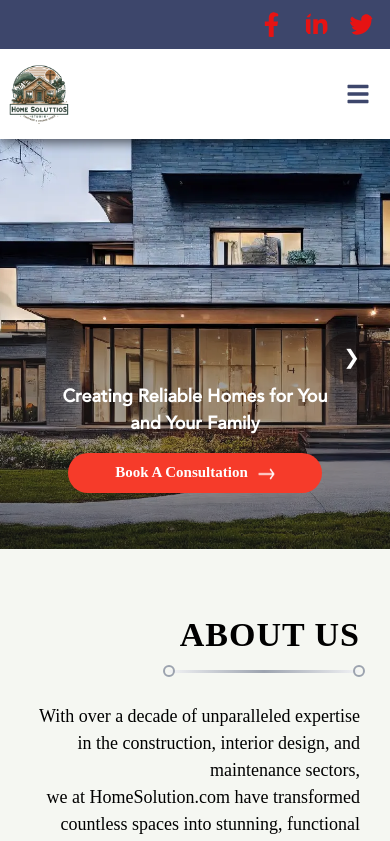
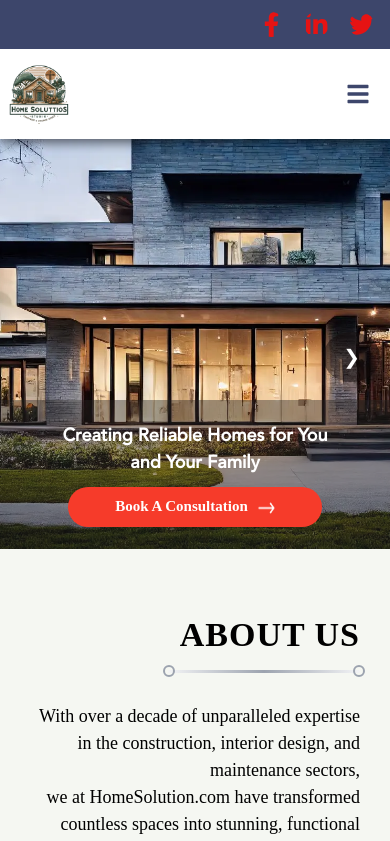
Before and after one commit to ChinmayaKumarJagadev/HomeSolution, a Next.js app: page / in a window 390 px wide. Shown: the top 841 px of the page. Built offline with nearby package versions, Linux system fonts and the light colour scheme; a web font is replaced by a local one.

Commit message:
fix new changes

```diff
--- a/src/styles/hero.module.css
+++ b/src/styles/hero.module.css
@@ -161,13 +161,13 @@
     padding: 10px 20px;
   }
   .designInfo{
-    top: 60%;
+    top: 73%;
   }
   .designInfoContainer{
     display: flex;
     align-items: center;
     flex-direction: column;
-    gap: 5px;
+    gap: 0px;
   }
   .designTitle {
     font-size: 18px;
```
